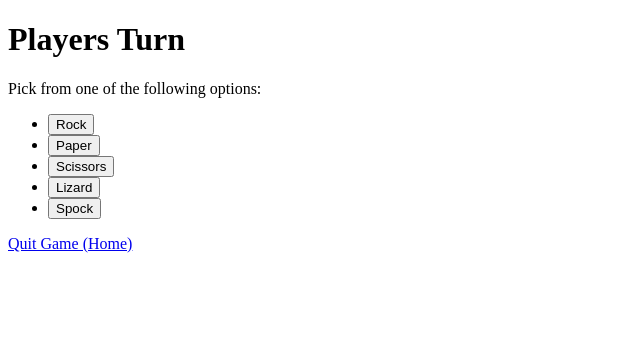
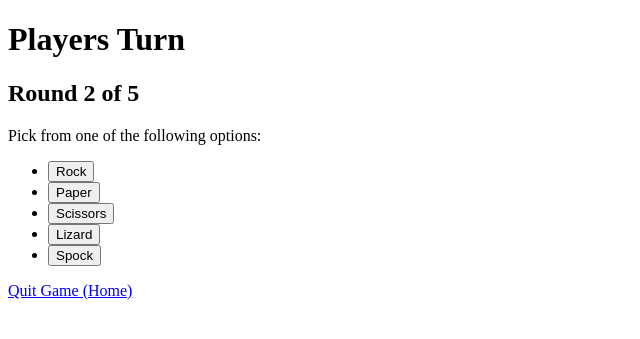
Before and after one commit to CA-Gray90/RPSLS-Online-PY175, a Flask app: page /play/player_turn in a window 1280 px wide. Shown: the top 339 px of the page, without its empty margins (0-640 px from the left). Run offline with Flask 3, Linux system fonts and the light colour scheme; the visitor is signed in with stand-in values (Sample User, id 1).

Commit message:
app keeps track of rounds played using session object. Does not change anything yet

```diff
--- a/app.py
+++ b/app.py
@@ -15,6 +15,7 @@ app = Flask(__name__)
 app.secret_key = '!i_love_rpsls_online!'
 
 PLAYER_NAME_LENGTH = 8
+MAX_ROUNDS_PER_GAME = 5
 
 @app.before_request
 def get_data_path():
@@ -53,7 +54,7 @@ def validate_playername():
         return render_template('pick_playername.html', current_name=player_name)
 
     session['player_name'] = player_name
-    return render_template('play_game.html', player_name=player_name)
+    return redirect(url_for('play_game'))
 
 
 @app.route('/new_player')
@@ -63,11 +64,16 @@ def new_player():
 
 @app.route('/play')
 def play_game():
-    return render_template('play_game.html')
+    session['round'] = 0
+    session['score'] = 0
+    return render_template('play_game.html', player_name=session['player_name'])
 
 @app.route('/play/player_turn')
 def player_turn():
-    return render_template('player_turn.html')
+    session['round'] += 1
+    return render_template('player_turn.html',
+                           round_number=session['round'],
+                           max_rounds=MAX_ROUNDS_PER_GAME)
 
 @app.route('/play/computer_turn', methods=['POST'])
 def computer_turn():
@@ -87,7 +93,6 @@ def computer_turn():
     session['winning_move'] = winning_move
     session['winning_method'] = game_logic.get_winning_method(player_move, computer_move)
     session['result'] = result
-
     return redirect(url_for('display_outcome'))
 
 @app.route('/play/outcome')
@@ -95,6 +100,8 @@ def display_outcome():
     # retrieve outcome and moves from g object?
     # render template with outcome, moves etc. All info needed to display what happened in the round
     # play again or quit
+    # determine if enough rounds have been played to do something else
+
     player_move = session.pop('player_move')
     computer_move = session.pop('computer_move')
     winning_move = session.pop('winning_move')
--- a/templates/player_turn.html
+++ b/templates/player_turn.html
@@ -6,6 +6,7 @@
 
 {% block content %}
 <h1>Players Turn</h1>
+<h2>Round {{ round_number }} of {{ max_rounds }}</h2>
 <p>Pick from one of the following options:</p>
 <form action="{{ url_for('computer_turn')}}" method="post">
   <ul>
```
